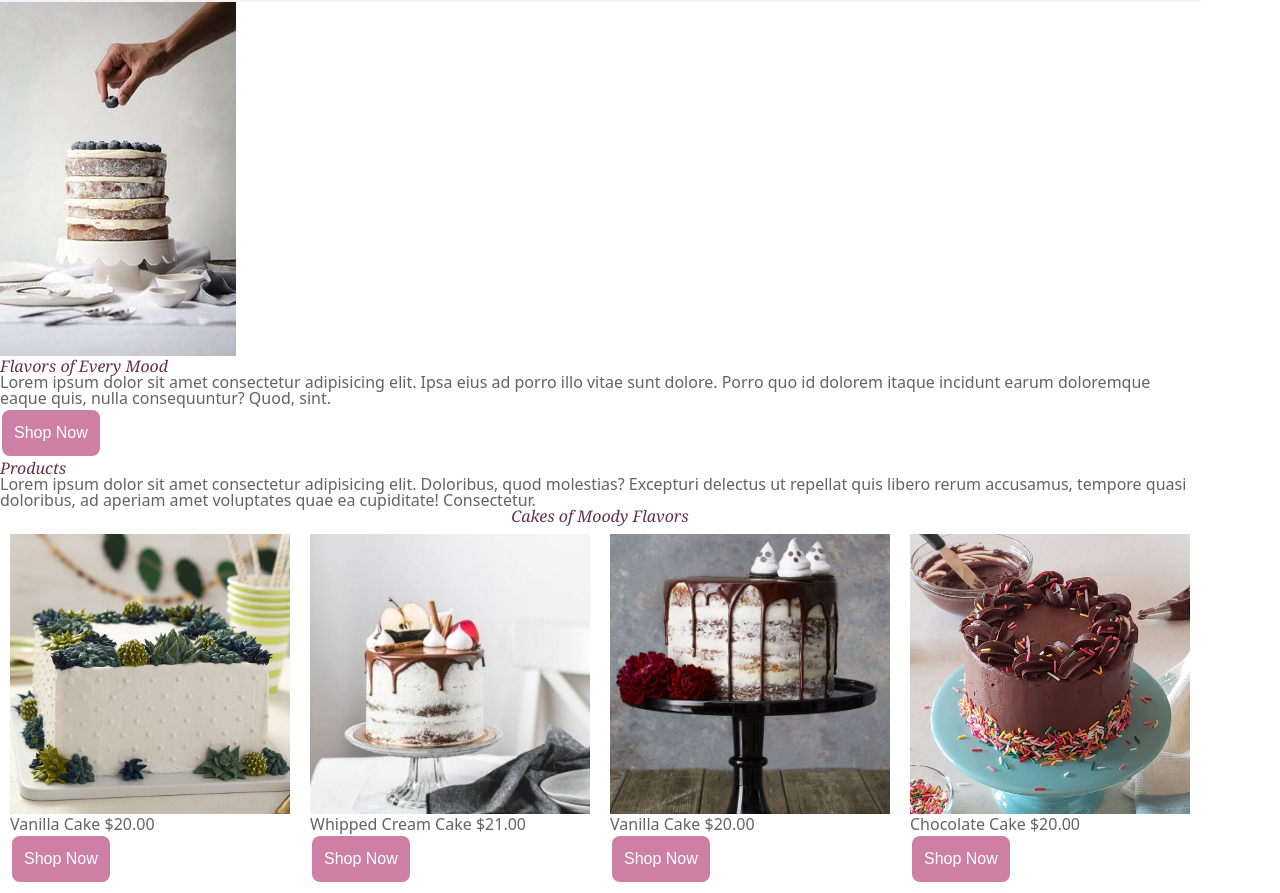
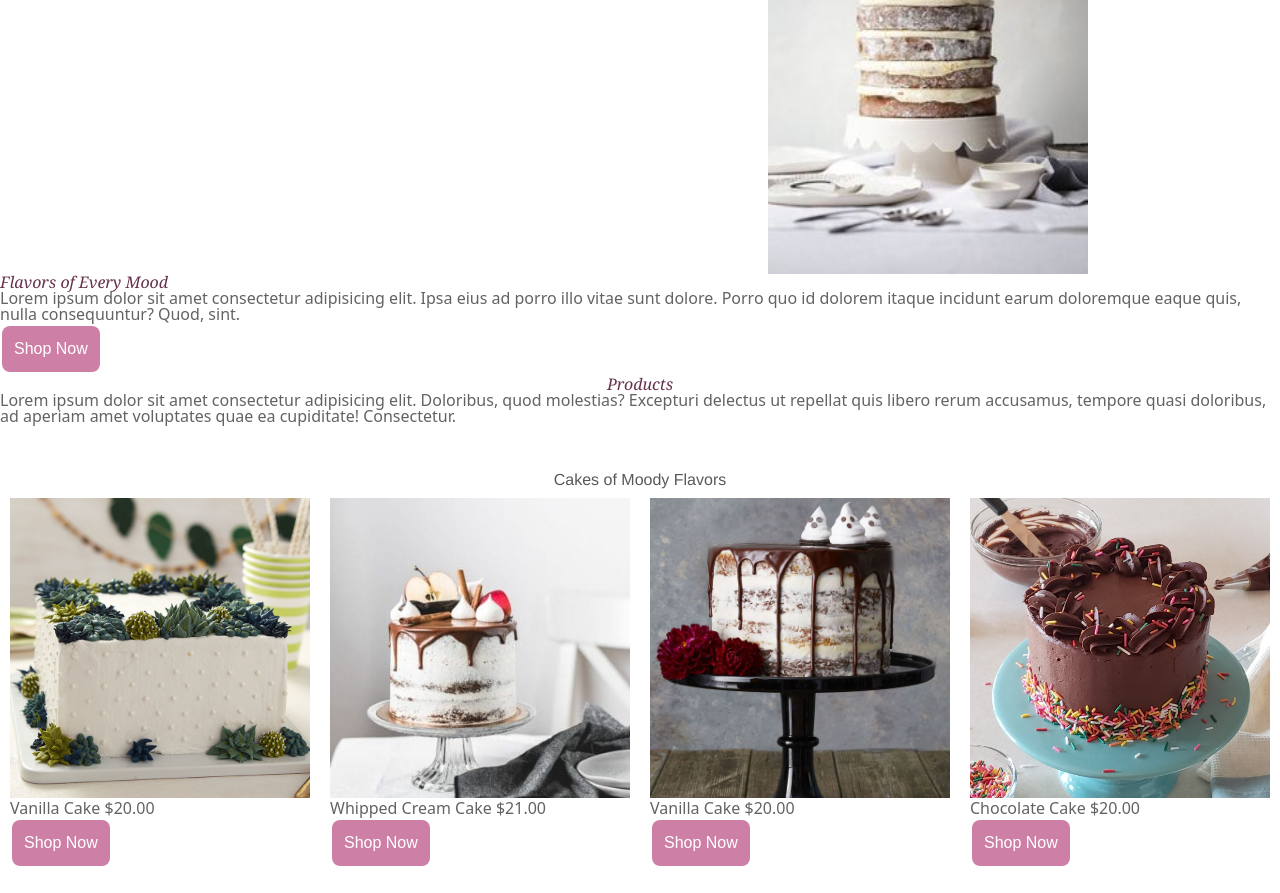
Before and after one commit to pate01065/mtm6201-midterm, a plain HTML site: page index.html in a window 1280 px wide. Shown: the part 374-1267 px from the top of the page. Drawn offline with Linux system fonts and the light colour scheme; files that its build step writes are made by us from their sources.

Commit message:
commit changes to html and catagories

```diff
--- a/css/main.css
+++ b/css/main.css
@@ -4,7 +4,7 @@ html{
 
 .wrapper{
   margin: 0;
-  max-width: 1200px;
+  max-width: 100%;
 }
 
 ul{
@@ -35,12 +35,21 @@ li a:hover{
   width: 100%;
 }
 
+
 header{
   background-color: white;
 }
 
-.cover{
-  float: right;
+.banner {
+  margin: 0;
+  max-width: 100%;
+}
+
+.center {
+  display: block;
+  margin-left: 60%;
+  margin-right: 0;
+  width: 25%;
 }
 
 .banner p{
@@ -72,6 +81,12 @@ h2{
   font-family:Georgia, 'Times New Roman', Times, serif;
   font-style: italic;
   color: #66314c;
+  text-align: center;
+}
+
+h3{
+  font-family:'Franklin Gothic Medium', 'Arial Narrow', Arial, sans-serif;
+  color: #5a5859;
   text-align: center;
 }
 
--- a/index.html
+++ b/index.html
@@ -17,7 +17,7 @@
 <!--adding logo and site navigation menu-->
 <header>
   <div class="wrapper menu">
-   <div><img src="images/logo.png" alt="logo"></div>
+   <div><img src="images/logo.png" alt="logo" width="5%"></div>
     <nav>
       <ul>
         <li><a href="index.html">Home</a></li>
@@ -34,11 +34,10 @@
 <!--main content with images on right side and button(shop now) on left-->
 
 <div class="banner">
-  <div class="white wrapper">
-  <img src="./images/cover.jpg" alt="cover">
+  <div class="white wrapper"><br><br><br>
+  <img src="./images/cover.jpg" alt="cover" class="center">
 <div>
     <h1>Flavors of Every Mood</h1>
-
     <p>Lorem ipsum dolor sit amet consectetur adipisicing elit. Ipsa eius ad porro illo vitae sunt dolore. Porro quo id dolorem itaque incidunt earum doloremque eaque quis, nulla consequuntur? Quod, sint.</p>
 </div>
 <div class="btn">
@@ -46,12 +45,13 @@
     <button class="btn shop now">Shop Now</button>
 </div>
 <!--adding the products in the body-->
-<h1>Products</h1>
+<h2>Products</h2>
 <p>Lorem ipsum dolor sit amet consectetur adipisicing elit. Doloribus, quod molestias? Excepturi delectus ut repellat quis libero rerum accusamus, tempore quasi doloribus, ad aperiam amet voluptates quae ea cupiditate! Consectetur.
 </p>
 <!--adding the image catalog of the products-->
+<br><br><br>
 <!--adding the images row-column of cakes-->
-<h2>Cakes of Moody Flavors</h2>
+<h3>Cakes of Moody Flavors</h3>
 <div class="row">
 <div class="column">
   <img src="images/cake 1.jpg" alt="cake1" style="width:100%">
@@ -86,8 +86,9 @@
     </div>
 </div>
 </div>
+<br><br><br>
 <!--adding the images row-column of croissants-->
-<h2>Croissants of Moody Flavors</h2>
+<h3>Croissants of Moody Flavors</h3>
 <div class="row">
 <div class="column">
   <img src="images/croissants1.jpg" alt="croissants1" style="width:100%">
@@ -113,7 +114,6 @@
           <button class="btn shop now">Shop Now</button>
       </div>
   </div>
-
 <div class="column">
   <img src="images/croissants4.jpg" alt="croissants4" style="width:100%">
   <p>Nutella Croissant $5.25</p>
@@ -123,8 +123,9 @@
     </div>
 </div>
 </div>
+<br><br><br>
 <!--adding the images row-column of macroons-->
-<h2>Mcroons of Moody Flavors</h2>
+<h3>Mcroons of Moody Flavors</h3>
 <div class="row">
 <div class="column">
   <img src="images/macroon 1.jpg" alt="macroon1" style="width:100%">
@@ -159,9 +160,9 @@
     </div>
 </div>
 </div>
-
+<br><br><br>
 <!--adding the images row-column of donuts-->
-<h2>Donuts of Moody Flavors</h2>
+<h3>Donuts of Moody Flavors</h3>
 <div class="row">
 <div class="column">
   <img src="images/donut1.jpg" alt="donut1" style="width:100%">
```
Also changed, not shown: product.html (+10 -6 lines).
